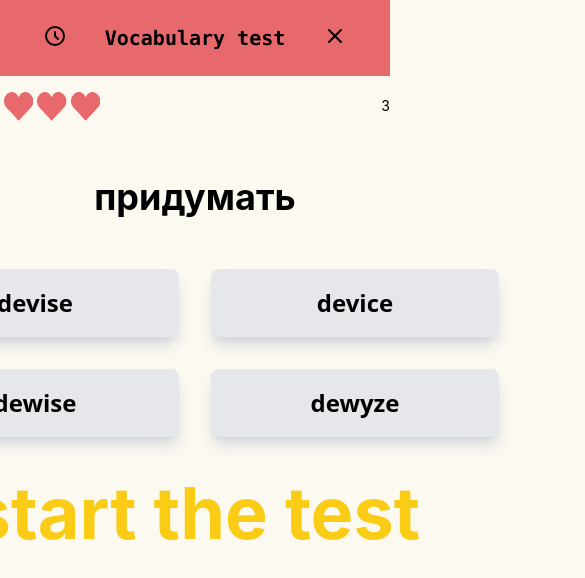
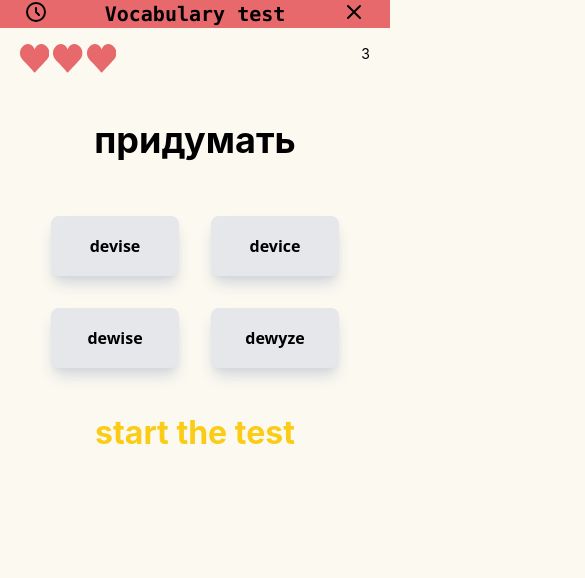
Before and after one commit to StanislavAlexandrov/word-test-tailwind, a React (Create React App) app: page / in a window 390 px wide. Shown: the top 578 px of the page, 585 px wide, since content can reach past the window. Built offline with nearby package versions, Linux system fonts and the light colour scheme.

Commit message:
mobile view fixes

```diff
--- a/src/App.css
+++ b/src/App.css
@@ -1,5 +1,6 @@
 * {
     text-align: center;
+    /*width: 100vw;*/
 }
 
 /* .progress {
--- a/src/App.js
+++ b/src/App.js
@@ -1,9 +1,6 @@
 import './App.css';
 import Nav from './components/nav';
 import Hearts from './components/hearts';
-import ProgressBar from './components/progress-bar';
-import Correct from './components/correct';
-import Card from './components/card';
 import { questions } from './data/questions';
 import { useState, useEffect, useRef } from 'react';
 import { motion } from 'framer-motion';
@@ -18,7 +15,7 @@ function App() {
     const RAFRef = useRef();
     const [answer, setAnswer] = useState(null);
     const [isStarting, setIsStarting] = useState(true);
-    const [isWinning, setIsWinning] = useState(false);
+    //const [isWinning, setIsWinning] = useState(false);
 
     const cn = active ? 'progress _active' : 'progress';
 
@@ -75,8 +72,9 @@ function App() {
     };
 
     return (
-        <div className="App">
+        <div className="App min-h-screen flex flex-col   overflow-hidden">
             <Nav></Nav>
+
             <Hearts hearts={hearts}></Hearts>
             {!isStarting ? (
                 <div className="flex   justify-center  ">
@@ -93,34 +91,29 @@ function App() {
                     </h1>
                     {hearts === 0 ? (
                         <motion.p
-                            className="font-bold text-4xl m-9 red-400"
+                            className="font-bold sm:text-4xl m-9 red-400"
                             animate={{ scale: 2 }}
                             transition={{ duration: 0.5 }}
                         >
                             please try again
                         </motion.p>
                     ) : null}
-
-                    <div className="flex justify-center">
-                        <div className=" flex  justify-center w-[800px]">
-                            <div className="   ">
-                                {questions[currentStep].allAnswers.map(
-                                    (element, id) => (
+                </div>
+            </div>
+            <div className="flex justify-center ">
+                <div className=" grid justify-items-center grid-cols-2 ">
+                    {questions[currentStep].allAnswers.map((element, id) => (
                         <motion.button
                             key={uuidv4()}
                             whileHover={{ scale: 1.1 }}
                             whileTap={{ scale: 0.9 }}
-                                            className="font-sans text-2xl rounded-lg border-solid border-2 p-4 m-4 w-72 text-center font-bold shadow-lg hover:shadow-2xl shadow-gray-300 bg-gray-200"
+                            className="font-sans sm:text-2xl rounded-lg border-solid border-2 p-4 m-4 sm:w-72 w-32 text-center font-bold shadow-lg hover:shadow-2xl shadow-gray-300 bg-gray-200"
                             onClick={() => handleClick(id)}
                             disabled={isStarting}
                         >
                             {element}
                         </motion.button>
-                                    )
-                                )}
-                            </div>
-                        </div>
-                    </div>
+                    ))}
                 </div>
             </div>
 
@@ -128,7 +121,7 @@ function App() {
                 {isStarting ? (
                     <motion.button
                         onClick={handleStart}
-                        className="font-bold text-4xl m-9 text-yellow-400 "
+                        className="font-bold sm:text-4xl m-9 text-yellow-400 "
                         animate={{
                             scale: [2, 2, 1, 2, 2],
                         }}
--- a/src/components/card.js
+++ b/src/components/card.js
@@ -1,11 +1,9 @@
 import React, { useState } from 'react';
 import { motion } from 'framer-motion';
 import { v4 as uuidv4 } from 'uuid';
-import { useEffect } from 'react';
 
 function Card({ questions, hearts, setHearts }) {
     const [currentStep, setCurrentStep] = useState(0);
-    const [isFinished, setIsFinished] = useState(false);
 
     const handleStart = () => {
         setHearts(3);
@@ -27,7 +25,7 @@ function Card({ questions, hearts, setHearts }) {
 
     return (
         <>
-            <div className="flex justify-center  ">
+            <div className=" justify-center ">
                 <div className=" m-1  ">
                     <h1 className="font-bold text-4xl m-9">
                         {questions[currentStep].sentence}
@@ -43,9 +41,8 @@ function Card({ questions, hearts, setHearts }) {
                     ) : null}
                 </div>
             </div>
-            <div className="flex justify-center">
-                <div className=" flex  justify-center w-[800px]">
-                    <div className="   ">
+            <div className="  grid justify-items-center">
+                <div className="grid grid-cols-2">
                     {questions[currentStep].answers.map((element, id) => (
                         <motion.button
                             key={uuidv4()}
@@ -59,7 +56,6 @@ function Card({ questions, hearts, setHearts }) {
                     ))}
                 </div>
             </div>
-            </div>
         </>
     );
 }
--- a/src/components/hearts.js
+++ b/src/components/hearts.js
@@ -3,14 +3,14 @@ import { motion } from 'framer-motion';
 
 function Hearts({ hearts }) {
     return (
-        <div className="flex justify-center flex-row">
-            <div className="flex  mt-4 mb-4   justify-start w-[800px] z-50">
+        <div className="flex  flex-row justify-between mr-4 sm:mr-64 sm:ml-64 ml-4 mt-4 ">
+            <div className="">
                 <motion.div
                     animate={{
                         scale: hearts < 1 ? [1, 20, 20, 1, 1] : 1,
                         rotate: hearts < 1 ? [0, 0, 270, 270, 0] : 0,
-                        translateX: hearts < 1 ? '350px' : '0px',
-                        translateY: hearts < 1 ? '300px' : '0px',
+                        /*translateX: hearts < 1 ? '350px' : '0px',
+                        translateY: hearts < 1 ? '300px' : '0px',*/
                     }}
                     className="flex w-[100px] "
                 >
@@ -23,7 +23,7 @@ function Hearts({ hearts }) {
                                 : 'rgb(211,211,211)'
                         }
                         xmlns="http://www.w3.org/2000/svg"
-                        className="sc-10a379p-0 knrAHI pl-1 justify-center"
+                        className="sc-10a379p-0 knrAHI pl-1"
                         transform-origin="18.486799240112305px 18.014984041452408px"
                         opacity="1"
                     >
@@ -38,7 +38,7 @@ function Hearts({ hearts }) {
                                 : 'rgb(211,211,211)'
                         }
                         xmlns="http://www.w3.org/2000/svg"
-                        className="sc-10a379p-0 knrAHI pl-1 justify-center"
+                        className="sc-10a379p-0 knrAHI pl-1 "
                         transform-origin="18.486799240112305px 18.014984041452408px"
                         opacity="1"
                     >
@@ -56,7 +56,7 @@ function Hearts({ hearts }) {
                                 : 'rgb(211,211,211)'
                         }
                         xmlns="http://www.w3.org/2000/svg"
-                        className="sc-10a379p-0 knrAHI pl-1 justify-center"
+                        className="sc-10a379p-0 knrAHI pl-1 "
                         transform-origin="18.486799240112305px 18.014984041452408px"
                         opacity="1"
                     >
@@ -64,8 +64,8 @@ function Hearts({ hearts }) {
                     </motion.svg>
                 </motion.div>
             </div>
-            <div className="flex mt-4 mb-4 ">
-                <span className="text-sm mt-1 ">{hearts}</span>
+            <div className="flex mb-4 ">
+                <span className="text-sm mr-1 ">{hearts}</span>
             </div>
         </div>
     );
--- a/src/components/nav.js
+++ b/src/components/nav.js
@@ -3,11 +3,11 @@ import React from 'react';
 const Nav = () => {
     return (
         <>
-            <div className="navbar flex flex-row justify-around  p-6 ">
-                <div className=" ">
+            <div className="navbar flex justify-between">
+                <div className=" sm:pl-64 pl-6">
                     <svg
                         xmlns="http://www.w3.org/2000/svg"
-                        className="h-6 w-6"
+                        className="h-6 w-6 "
                         fill="none"
                         viewBox="0 0 24 24"
                         stroke="currentColor"
@@ -24,7 +24,7 @@ const Nav = () => {
                 <span className=" font-extrabold font-mono text-xl ">
                     Vocabulary test
                 </span>
-                <div>
+                <div className="sm:pr-64 pr-6">
                     <svg
                         xmlns="http://www.w3.org/2000/svg"
                         className="h-6 w-6"
--- a/src/components/progress-bar.js
+++ b/src/components/progress-bar.js
@@ -1,7 +1,7 @@
-import React, { useState, useEffect } from 'react';
+import React, { useEffect } from 'react';
 
 function ProgressBar({ width, currentStep, value, setValue }) {
-    useEffect(() => setValue(800), [currentStep]);
+    useEffect(() => setValue(800), [currentStep, setValue]);
 
     return (
         <div className="flex justify-center ">
```
Lines whose indentation alone changed are shown as unchanged.
